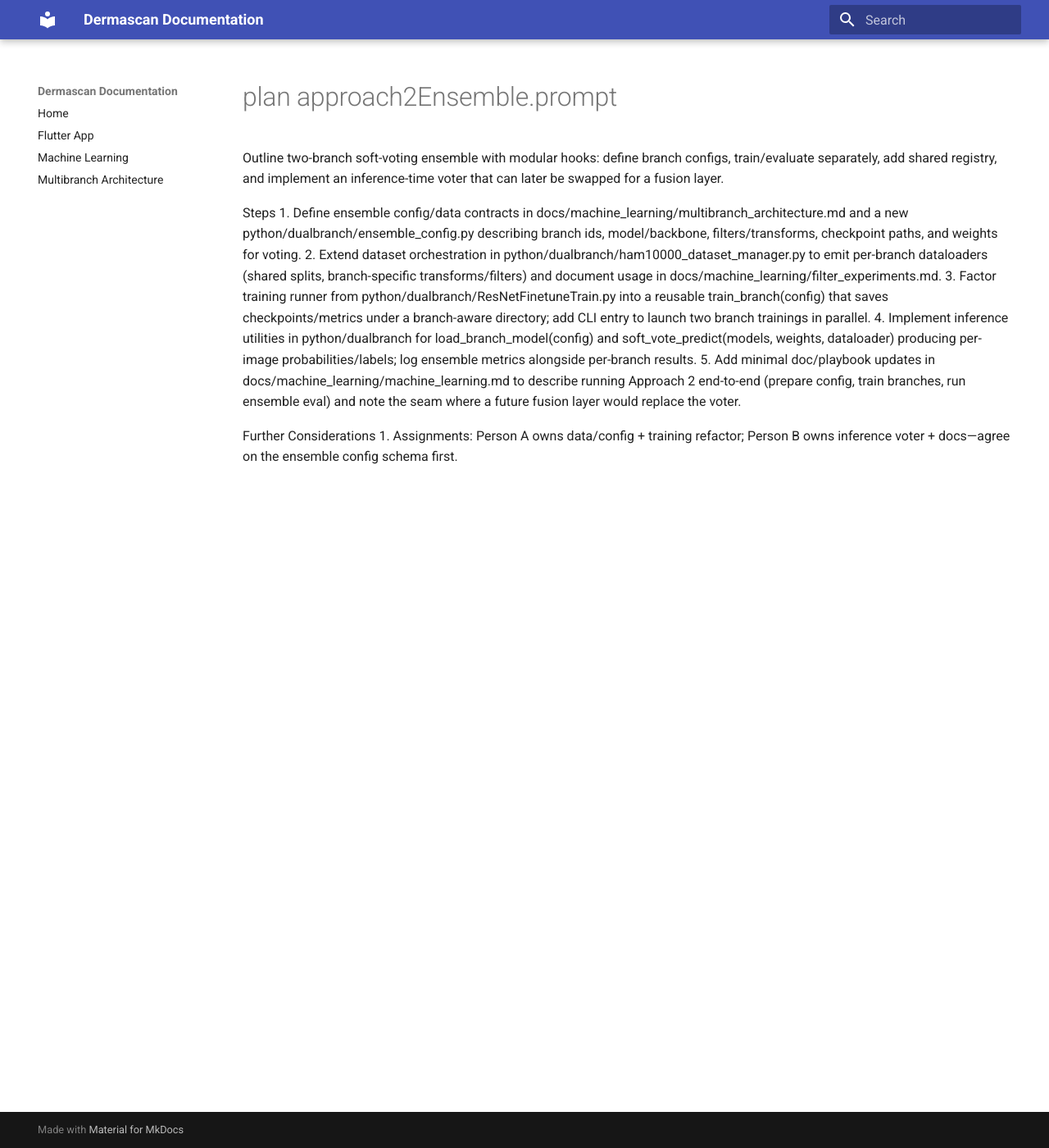
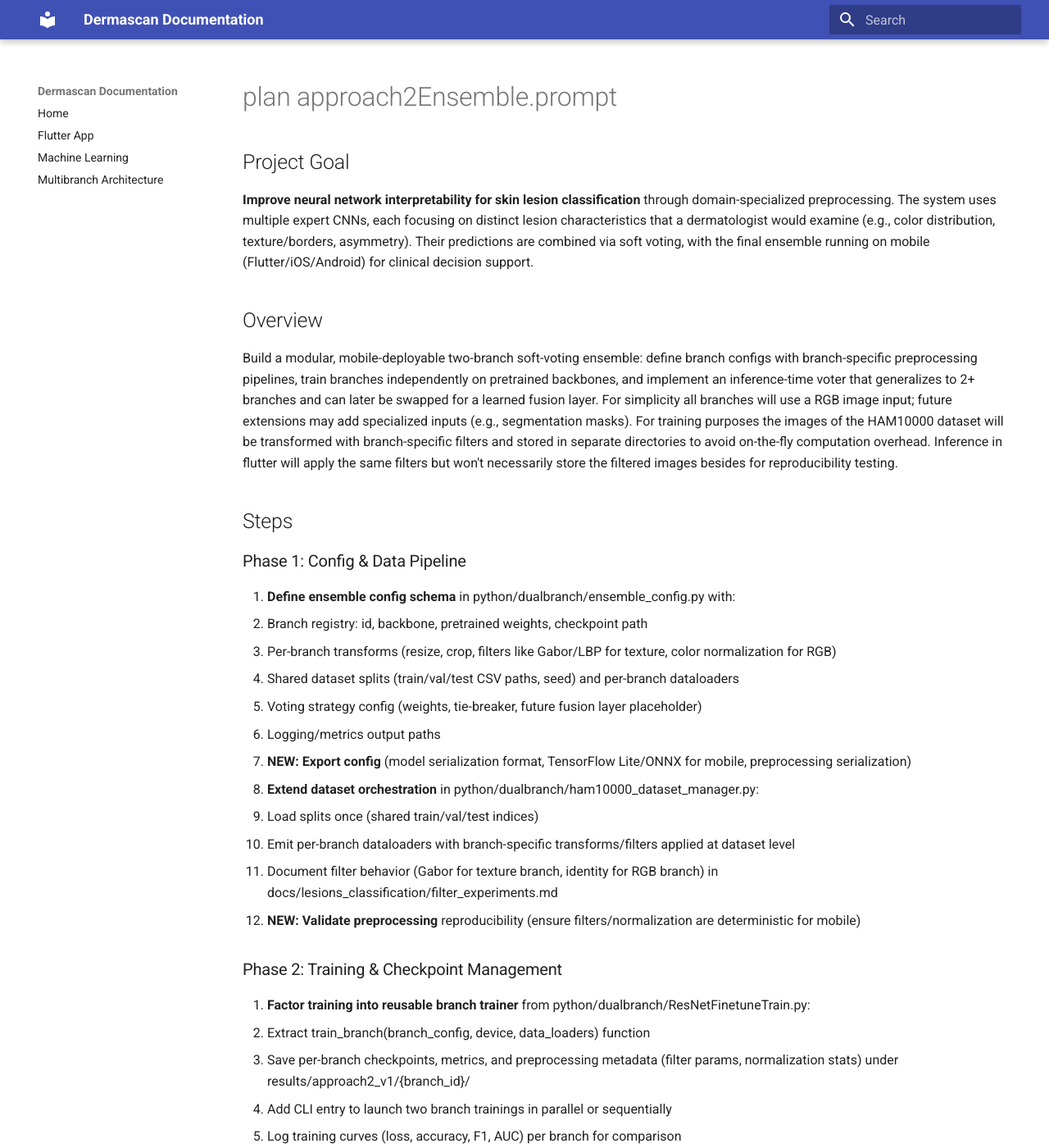
Before and after one commit to mrcklwhn/dermascan, an MkDocs documentation site: the page built from docs/lesions_classification/plan-approach2Ensemble.prompt.md, in a window 1280 px wide and 1400 px high. Shown: the whole window at 82% size. Built offline with MkDocs 1.6.1 and Material for MkDocs 9.7.7, drawn with Linux system fonts in a browser that asks for light colours; some of the changed text lies outside the part shown.

Commit message:
Refactor ensemble architecture documentation and added comments for training parameters

```diff
--- a/docs/lesions_classification/plan-approach2Ensemble.prompt.md
+++ b/docs/lesions_classification/plan-approach2Ensemble.prompt.md
@@ -1,13 +1,77 @@
-Plan: Build Approach 2 Ensemble
+Plan: Build Approach 2 Ensemble for Interpretable Melanoma Classification
 
-Outline two-branch soft-voting ensemble with modular hooks: define branch configs, train/evaluate separately, add shared registry, and implement an inference-time voter that can later be swapped for a fusion layer.
+## Project Goal
+**Improve neural network interpretability for skin lesion classification** through domain-specialized preprocessing. The system uses multiple expert CNNs, each focusing on distinct lesion characteristics that a dermatologist would examine (e.g., color distribution, texture/borders, asymmetry). Their predictions are combined via soft voting, with the final ensemble running on mobile (Flutter/iOS/Android) for clinical decision support.
 
-Steps
-1. Define ensemble config/data contracts in docs/machine_learning/multibranch_architecture.md and a new python/dualbranch/ensemble_config.py describing branch ids, model/backbone, filters/transforms, checkpoint paths, and weights for voting.
-2. Extend dataset orchestration in python/dualbranch/ham10000_dataset_manager.py to emit per-branch dataloaders (shared splits, branch-specific transforms/filters) and document usage in docs/machine_learning/filter_experiments.md.
-3. Factor training runner from python/dualbranch/ResNetFinetuneTrain.py into a reusable train_branch(config) that saves checkpoints/metrics under a branch-aware directory; add CLI entry to launch two branch trainings in parallel.
-4. Implement inference utilities in python/dualbranch for load_branch_model(config) and soft_vote_predict(models, weights, dataloader) producing per-image probabilities/labels; log ensemble metrics alongside per-branch results.
-5. Add minimal doc/playbook updates in docs/machine_learning/machine_learning.md to describe running Approach 2 end-to-end (prepare config, train branches, run ensemble eval) and note the seam where a future fusion layer would replace the voter.
+## Overview
+Build a modular, mobile-deployable two-branch soft-voting ensemble: define branch configs with branch-specific preprocessing pipelines, train branches independently on pretrained backbones, and implement an inference-time voter that generalizes to 2+ branches and can later be swapped for a learned fusion layer.
+For simplicity all branches will use a RGB image input; future extensions may add specialized inputs (e.g., segmentation masks).
+For training purposes the images of the HAM10000 dataset will be transformed with branch-specific filters and stored in separate directories to avoid on-the-fly computation overhead. Inference in flutter will apply the same filters but won't necessarily store the filtered images besides for reproducibility testing.
 
-Further Considerations
-1. Assignments: Person A owns data/config + training refactor; Person B owns inference voter + docs—agree on the ensemble config schema first.
+
+## Steps
+
+### Phase 1: Config & Data Pipeline
+1. **Define ensemble config schema** in python/dualbranch/ensemble_config.py with:
+   - Branch registry: id, backbone, pretrained weights, checkpoint path
+   - Per-branch transforms (resize, crop, filters like Gabor/LBP for texture, color normalization for RGB)
+   - Shared dataset splits (train/val/test CSV paths, seed) and per-branch dataloaders
+   - Voting strategy config (weights, tie-breaker, future fusion layer placeholder)
+   - Logging/metrics output paths
+   - **NEW: Export config** (model serialization format, TensorFlow Lite/ONNX for mobile, preprocessing serialization)
+
+2. **Extend dataset orchestration** in python/dualbranch/ham10000_dataset_manager.py:
+   - Load splits once (shared train/val/test indices)
+   - Emit per-branch dataloaders with branch-specific transforms/filters applied at dataset level
+   - Document filter behavior (Gabor for texture branch, identity for RGB branch) in docs/lesions_classification/filter_experiments.md
+   - **NEW: Validate preprocessing** reproducibility (ensure filters/normalization are deterministic for mobile)
+
+### Phase 2: Training & Checkpoint Management
+3. **Factor training into reusable branch trainer** from python/dualbranch/ResNetFinetuneTrain.py:
+   - Extract train_branch(branch_config, device, data_loaders) function
+   - Save per-branch checkpoints, metrics, and preprocessing metadata (filter params, normalization stats) under results/approach2_v1/{branch_id}/
+   - Add CLI entry to launch two branch trainings in parallel or sequentially
+   - Log training curves (loss, accuracy, F1, AUC) per branch for comparison
+
+### Phase 3: Python-side Inference & Voting
+4. **Implement ensemble inference utilities** in python/dualbranch/ensemble_inference.py:
+   - load_branch_model(config) → loads checkpoint + preprocessing config
+   - soft_vote_predict(models, weights, dataloader) → per-image probabilities for each branch, weighted average, final label
+   - Compute ensemble metrics (F1, AUC, sensitivity, specificity) alongside per-branch results
+   - **NEW: Export ensemble for mobile**: serialize models to TensorFlow Lite or ONNX; export preprocessing pipeline (filter coefficients, normalization params) as portable config
+
+### Phase 4: Mobile Integration (Flutter)
+5. **Mobile inference architecture** (design + implementation roadmap):
+   - Each branch model runs independently on device (TensorFlow Lite or similar)
+   - Preprocessing pipeline on device: load branch-specific filters and normalization from exported config
+   - Soft voting combiner: simple weighted average (no learned fusion layer at v1)
+   - Add placeholder for future fusion layer (learned combiner trained on val set)
+   - Document in docs/lesions_classification/mobile_inference.md (new)
+
+### Phase 5: Documentation & Playbook
+6. **End-to-end runbook** in docs/lesions_classification/machine_learning.md:
+   - Prepare ENSEMBLE_CONFIG with branch definitions
+   - Train branches (parallel or sequential)
+   - Run ensemble evaluation on test set
+   - Export models + preprocessing config for Flutter
+   - Note integration points: where soft voter becomes fusion layer, how to retrain on new data while keeping other branch frozen
+   - Flutter integration example: load TensorFlow Lite models, apply preprocessing, aggregate predictions
+
+## Key Design Decisions
+- **Branch independence**: Each branch is trained separately with its own backbone, transforms, and optimizer to allow specialization.
+- **Preprocessing as first-class**: Filters/transforms are versioned with models and exported for mobile reproducibility.
+- **Soft voting v1, fusion layer ready**: Voting is simple weighted average; infrastructure supports swapping in a learned fusion layer trained on validation set.
+- **Mobile-first export**: All model checkpoints and preprocessing configs must be serializable to TensorFlow Lite and portable JSON/binary for Flutter.
+
+## Further Considerations
+1. **Assignments**:
+   - Person A: ensemble config schema, dataset orchestration, training refactor
+   - Person B: Python inference voter, model export, mobile integration design
+   - Agree on ensemble config and export format first (JSON schema for preprocessing, model serialization target)
+
+2. **Testing strategy**: Unit tests for each branch's transform pipeline (determinism), integration tests for soft voting, end-to-end tests with exported mobile models.
+
+3. **Future extensions**:
+   - Add 3+ branches (e.g., asymmetry detector, border analyzer)
+   - Implement learned fusion layer (train on val set after branch convergence)
+   - Fine-tune voting weights via Bayesian optimization
```
Also changed, not shown: docs/lesions_classification/multibranch_architecture.md (+9 -8 lines), 1 other file.
